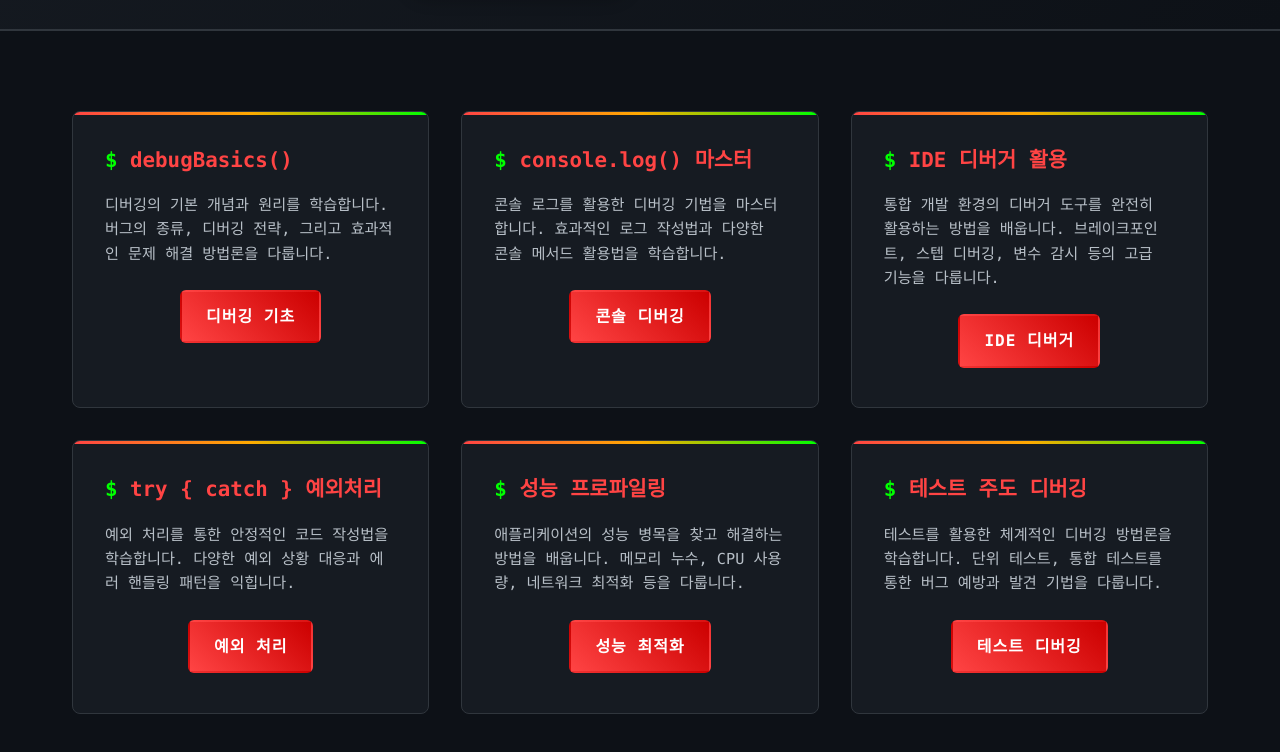
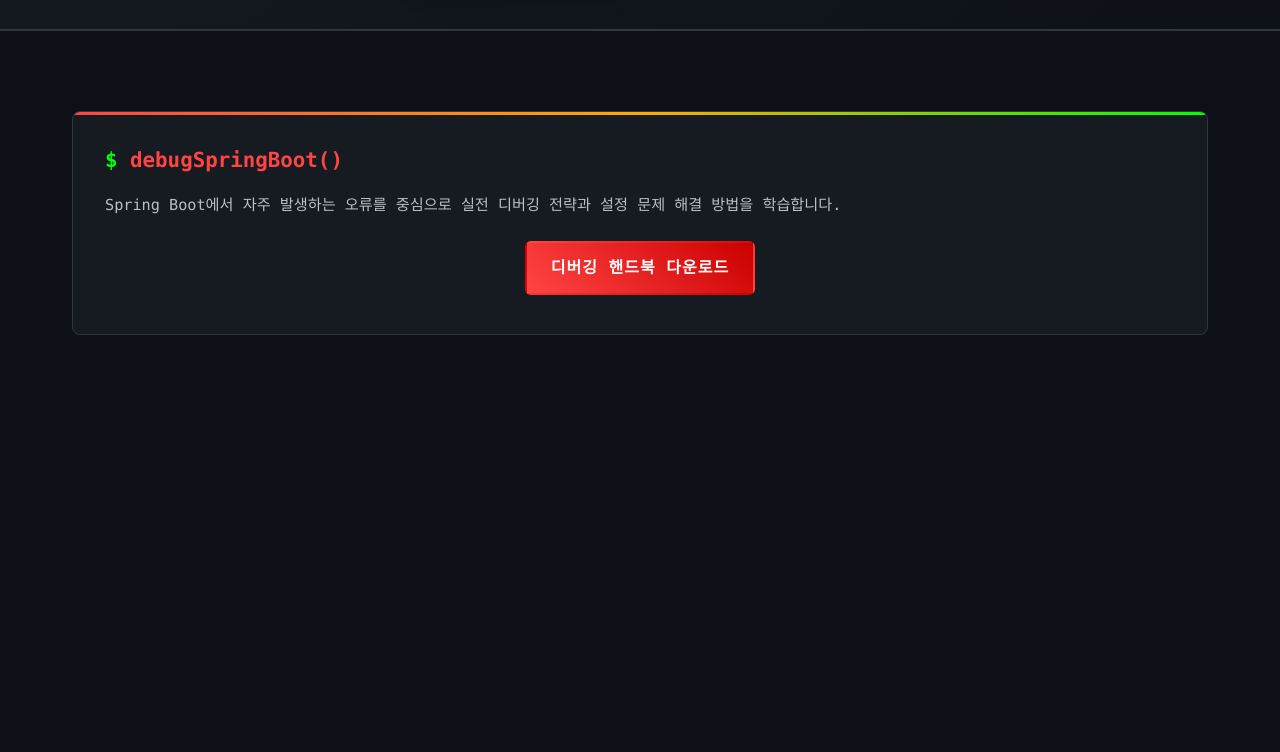
Before and after one commit to dev-jm-1024/pdf-download-page, a plain HTML site: page download-error.html in a window 1280 px wide. Shown: the part 370-1122 px from the top of the page. After the commit the page ends 800 px from the top, so only its background shows below. Drawn offline with Linux system fonts and the light colour scheme.

Commit message:
에러 pdf 메뉴 추가

```diff
--- a/download-error.html
+++ b/download-error.html
@@ -17,53 +17,18 @@
 
     <div class="container">
         <div class="card-grid">
+
+
             <div class="card">
-                <h3>debugBasics()</h3>
-                <p>디버깅의 기본 개념과 원리를 학습합니다. 버그의 종류, 디버깅 전략, 그리고 효과적인 문제 해결 방법론을 다룹니다.</p>
+                <h3>debugSpringBoot()</h3>
+                <p>Spring Boot에서 자주 발생하는 오류를 중심으로 실전 디버깅 전략과 설정 문제 해결 방법을 학습합니다.</p>
                 <div style="text-align: center;">
-                    <a href="https://raw.githubusercontent.com/dev-jm-1024/pdf-download-page/main/debug-doc/debug-basics.pdf" class="download-btn" download>디버깅 기초</a>
+                                         <a href="https://raw.githubusercontent.com/dev-jm-1024/pdf-download-page/main/error-doc/2025-%EC%BA%A1%EC%8A%A4%ED%86%A4%EB%94%94%EC%9E%90%EC%9D%B8-%EB%94%94%EB%B2%84%EA%B9%85%ED%95%B8%EB%93%9C%EB%B6%81.pdf" class="download-btn" download>디버깅 핸드북 다운로드</a>
                 </div>
             </div>
 
-            <div class="card">
-                <h3>console.log() 마스터</h3>
-                <p>콘솔 로그를 활용한 디버깅 기법을 마스터합니다. 효과적인 로그 작성법과 다양한 콘솔 메서드 활용법을 학습합니다.</p>
-                <div style="text-align: center;">
-                    <a href="https://raw.githubusercontent.com/dev-jm-1024/pdf-download-page/main/debug-doc/console-debugging.pdf" class="download-btn" download>콘솔 디버깅</a>
-                </div>
-            </div>
 
-            <div class="card">
-                <h3>IDE 디버거 활용</h3>
-                <p>통합 개발 환경의 디버거 도구를 완전히 활용하는 방법을 배웁니다. 브레이크포인트, 스텝 디버깅, 변수 감시 등의 고급 기능을 다룹니다.</p>
-                <div style="text-align: center;">
-                    <a href="https://raw.githubusercontent.com/dev-jm-1024/pdf-download-page/main/debug-doc/ide-debugger.pdf" class="download-btn" download>IDE 디버거</a>
-                </div>
-            </div>
 
-            <div class="card">
-                <h3>try { catch } 예외처리</h3>
-                <p>예외 처리를 통한 안정적인 코드 작성법을 학습합니다. 다양한 예외 상황 대응과 에러 핸들링 패턴을 익힙니다.</p>
-                <div style="text-align: center;">
-                    <a href="https://raw.githubusercontent.com/dev-jm-1024/pdf-download-page/main/debug-doc/exception-handling.pdf" class="download-btn" download>예외 처리</a>
-                </div>
-            </div>
-
-            <div class="card">
-                <h3>성능 프로파일링</h3>
-                <p>애플리케이션의 성능 병목을 찾고 해결하는 방법을 배웁니다. 메모리 누수, CPU 사용량, 네트워크 최적화 등을 다룹니다.</p>
-                <div style="text-align: center;">
-                    <a href="https://raw.githubusercontent.com/dev-jm-1024/pdf-download-page/main/debug-doc/performance-profiling.pdf" class="download-btn" download>성능 최적화</a>
-                </div>
-            </div>
-
-            <div class="card">
-                <h3>테스트 주도 디버깅</h3>
-                <p>테스트를 활용한 체계적인 디버깅 방법론을 학습합니다. 단위 테스트, 통합 테스트를 통한 버그 예방과 발견 기법을 다룹니다.</p>
-                <div style="text-align: center;">
-                    <a href="https://raw.githubusercontent.com/dev-jm-1024/pdf-download-page/main/debug-doc/test-driven-debugging.pdf" class="download-btn" download>테스트 디버깅</a>
-                </div>
-            </div>
         </div>
     </div>
 
```
